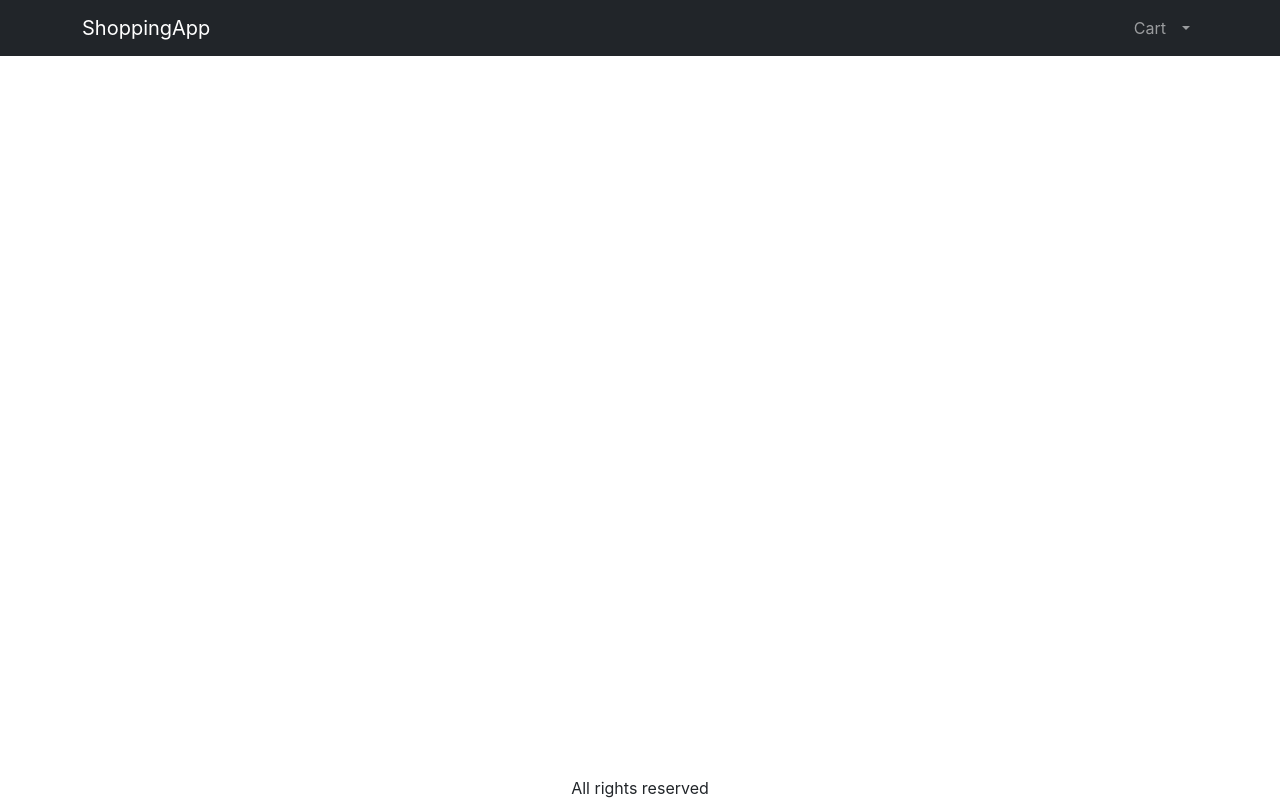
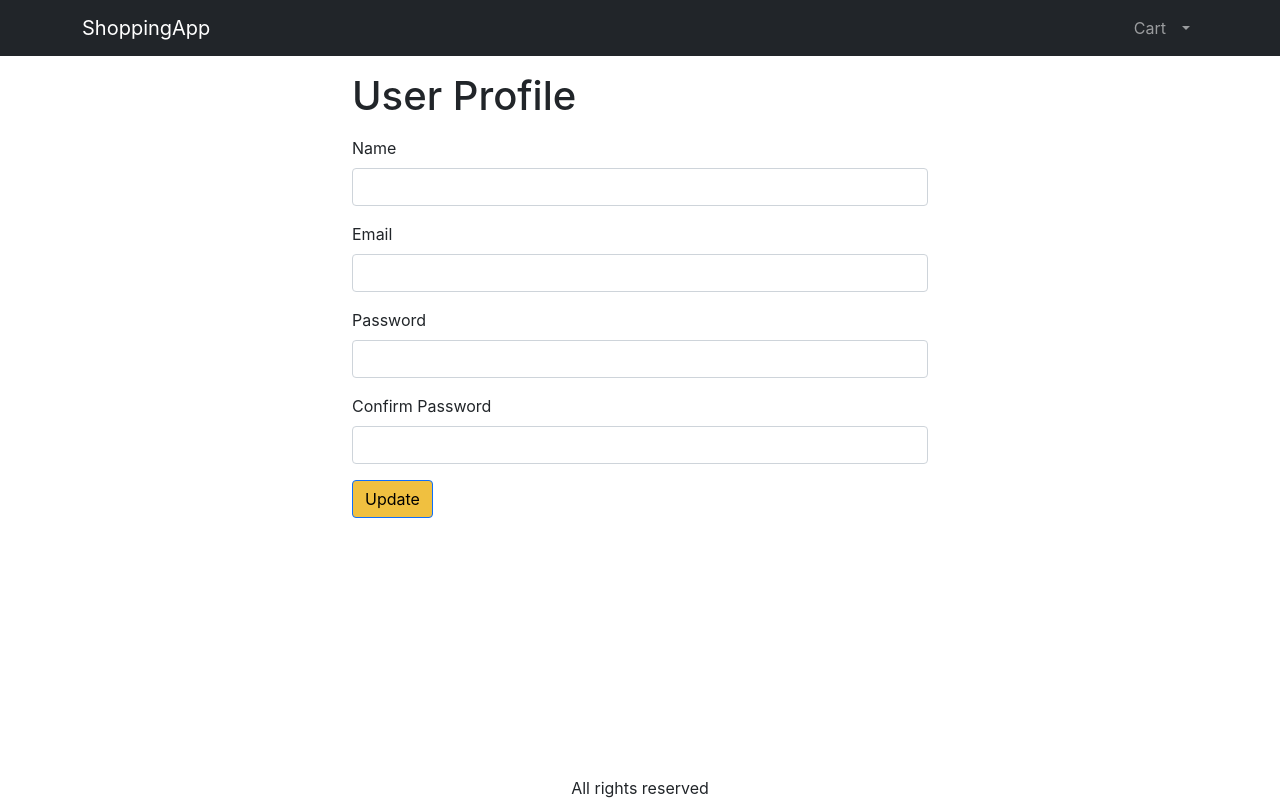
Before and after one commit to Dul18/Wishipping, a React (Create React App) app in the folder frontend/: page /profile in a window 1280 px wide. Built offline with nearby package versions, Linux system fonts and the light colour scheme.

Commit message:
30-User Profile Screen

```diff
--- a/frontend/src/App.js
+++ b/frontend/src/App.js
@@ -19,6 +19,7 @@
 import PlaceOrderScreen from './screens/PlaceOrderScreen';
 import OrderScreen from './screens/OrderScreen';
 import OrderHistoryScreen from './screens/OrderHistoryScreen';
+import ProfileScreen from './screens/ProfileScreen';
 
 function App() {
   const { state,dispatch: ctxDispatch } = useContext(Store);
@@ -30,6 +31,7 @@
       localStorage.removeItem('userInfo');
       localStorage.removeItem('shippingAddress');
       localStorage.removeItem('paymentMethod');
+      // window.location.href = '/signin';
   }
   return (
     <BrowserRouter>
@@ -88,6 +90,7 @@
               <Route path="/cart" element={<CartScreen/>} />
               <Route path="/signin" element={<SigninScreen/>}/>
               <Route path='/signup' element={<SignUpScreen/>}/>
+              <Route path='/profile' element={<ProfileScreen/>}/>
               <Route path='/placeorder' element={<PlaceOrderScreen/>}/>
               <Route path='/order/:id' element={<OrderScreen/>}/>
               <Route path='/orderhistory' element={<OrderHistoryScreen/>}/>
--- /dev/null
+++ b/frontend/src/screens/ProfileScreen.js
@@ -0,0 +1,108 @@
+import React, { useContext, useReducer, useState } from 'react';
+import { Helmet } from 'react-helmet-async';
+import Form from 'react-bootstrap/Form';
+import Button from 'react-bootstrap/Button';
+import { Store } from '../Store';
+import { toast } from 'react-toastify';
+import { getError } from '../utils';
+import axios from 'axios';
+
+const reducer = (state, action) => {
+  switch (action.type) {
+    case 'UPDATE_REQUEST':
+      return { ...state, loadingUpdate: true };
+    case 'UPDATE_SUCCESS':
+      return { ...state, loadingUpdate: false };
+    case 'UPDATE_FAIL':
+      return { ...state, loadingUpdate: false };
+
+    default:
+      return state;
+  }
+};
+
+export default function ProfileScreen() {
+  const { state, dispatch: ctxDispatch } = useContext(Store);
+  const { userInfo } = state;
+  const [name, setName] = useState(userInfo.name);
+  const [email, setEmail] = useState(userInfo.email);
+  const [password, setPassword] = useState('');
+  const [confirmPassword, setConfirmPassword] = useState('');
+
+  const [{ loadingUpdate }, dispatch] = useReducer(reducer, {
+    loadingUpdate: false,
+  });
+
+  const submitHandler = async (e) => {
+    e.preventDefault();
+    try {
+      const { data } = await axios.put(
+        '/api/users/profile',
+        {
+          name,
+          email,
+          password,
+        },
+        {
+          headers: { Authorization: `Bearer ${userInfo.token}` },
+        }
+      );
+      dispatch({
+        type: 'UPDATE_SUCCESS',
+      });
+      ctxDispatch({ type: 'USER_SIGNIN', payload: data });
+      localStorage.setItem('userInfo', JSON.stringify(data));
+      toast.success('User updated successfully');
+    } catch (err) {
+      dispatch({
+        type: 'FETCH_FAIL',
+      });
+      toast.error(getError(err));
+    }
+  };
+
+  return (
+    <div className="container small-container">
+      <Helmet>
+        <title>User Profile</title>
+      </Helmet>
+      <h1 className="my-3">User Profile</h1>
+      <form onSubmit={submitHandler}>
+        <Form.Group className="mb-3" controlId="name">
+          <Form.Label>Name</Form.Label>
+          <Form.Control
+            value={name}
+            onChange={(e) => setName(e.target.value)}
+            required
+          />
+        </Form.Group>
+        <Form.Group className="mb-3" controlId="name">
+          <Form.Label>Email</Form.Label>
+          <Form.Control
+            type="email"
+            value={email}
+            onChange={(e) => setEmail(e.target.value)}
+            required
+          />
+        </Form.Group>
+        <Form.Group className="mb-3" controlId="password">
+          <Form.Label>Password</Form.Label>
+          <Form.Control
+            type="password"
+            onChange={(e) => setPassword(e.target.value)}
+          />
+        </Form.Group>
+        <Form.Group className="mb-3" controlId="password">
+          <Form.Label>Confirm Password</Form.Label>
+          <Form.Control
+            type="password"
+            onChange={(e) => setConfirmPassword(e.target.value)}
+          />
+        </Form.Group>
+        <div className="mb-3">
+          <Button type="submit">Update</Button>
+        </div>
+      </form>
+    </div>
+  );
+}
```
Also changed, not shown: 2 other files (tests, documents, lock files or other folders).
